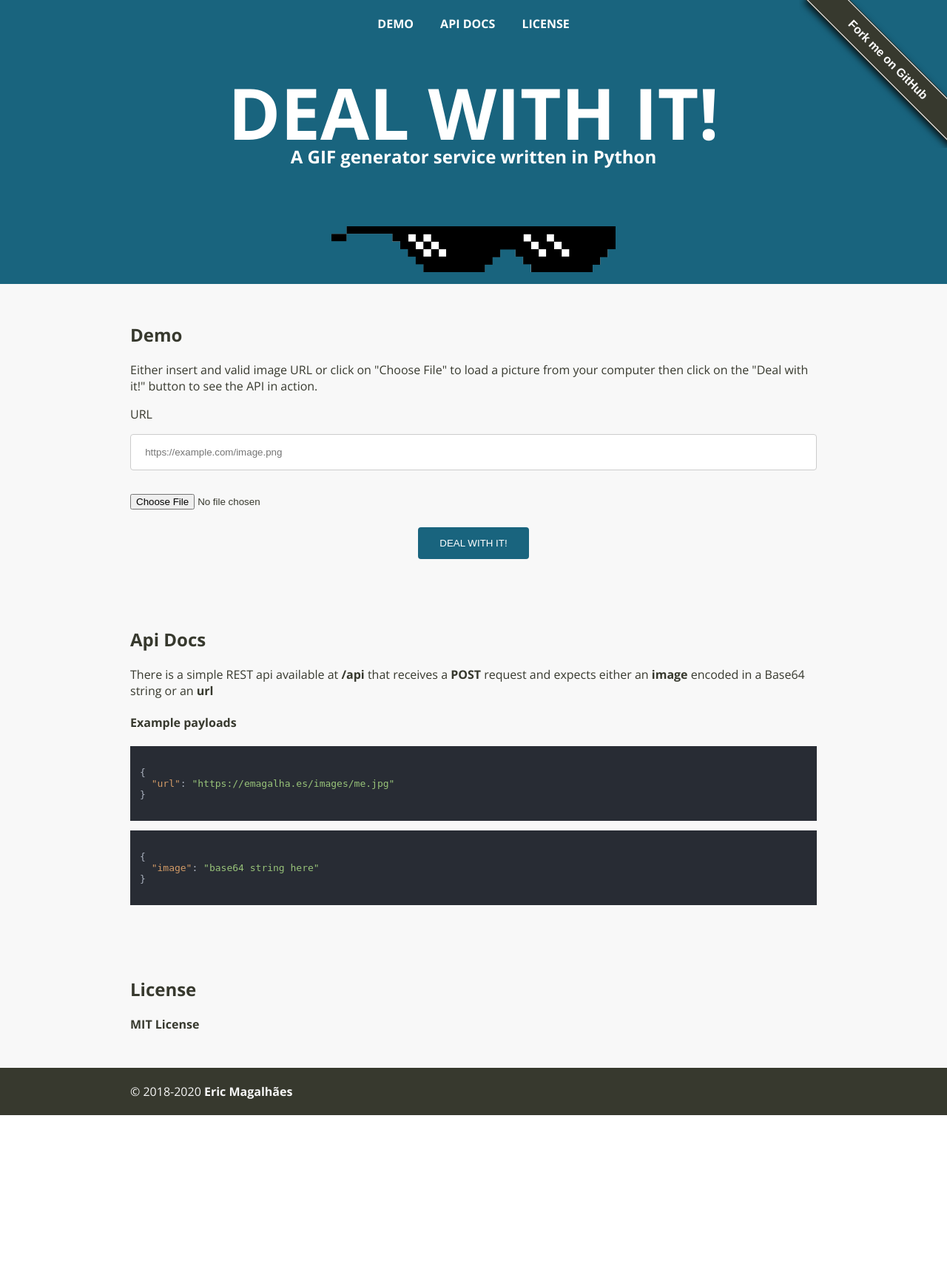
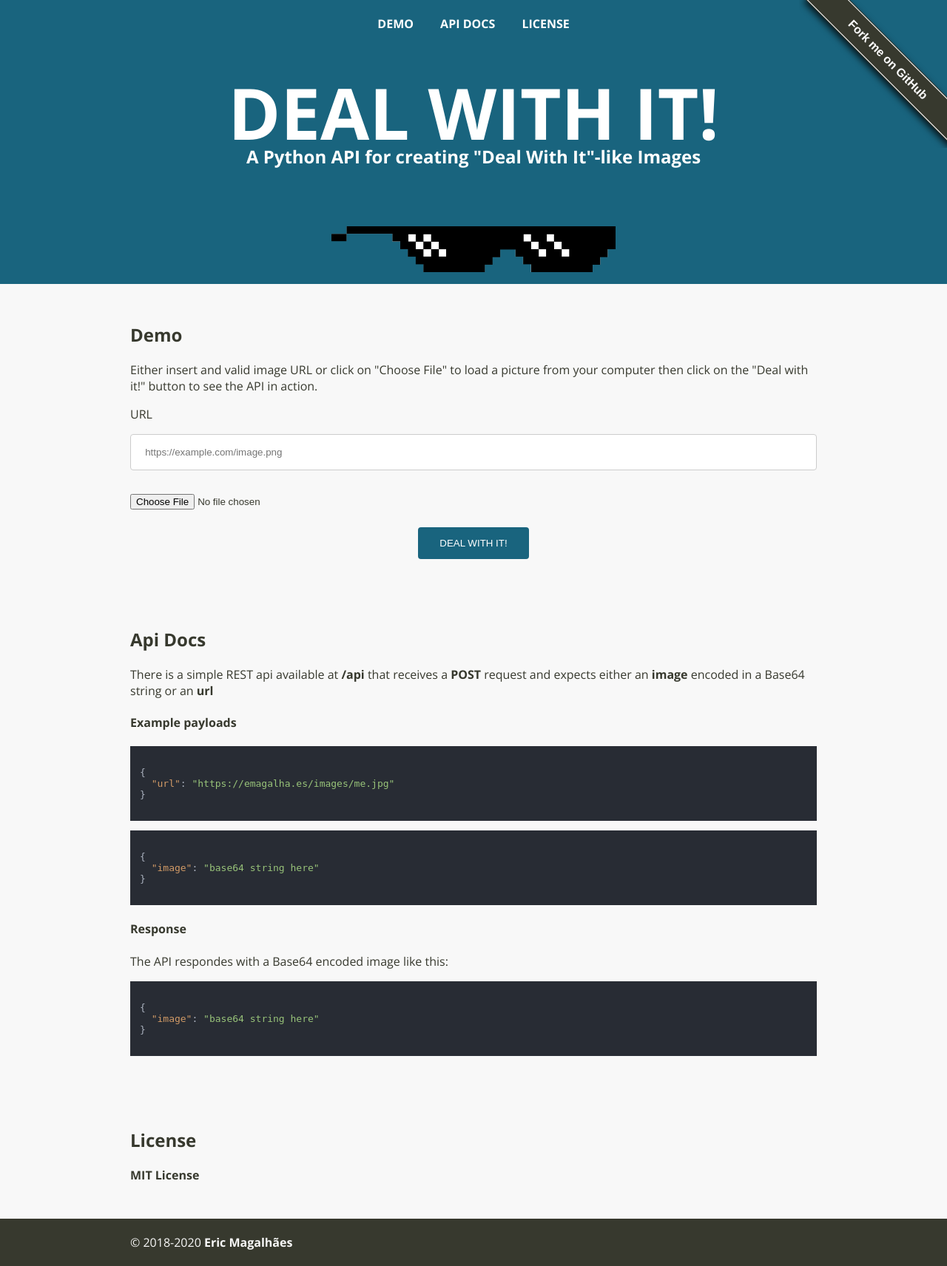
Before and after one commit to ericovis/deal_with_it, a Flask app: page / in a window 1280 px wide. Shown: the whole page at 74% size. Before the commit the page ends 1508 px from the top, so only its background shows below. Run offline with Flask 2, Linux system fonts and the light colour scheme; some libraries are stand-ins or nearby versions.

```diff
--- a/processors.py
+++ b/processors.py
@@ -9,7 +9,7 @@ from math import atan2, degrees
 
 class DealWithItProcessor(object):
     offset = 415/1024
-    img_format = 'GIF'
+    img_format = 'PNG'
     resample = Image.BILINEAR
     glasses = './static/img/glasses.png'
 
--- a/templates/index.html
+++ b/templates/index.html
@@ -25,7 +25,7 @@
             </div>
         </nav>
         <h1>Deal With It!</h1>
-        <h2>A GIF generator service written in Python</h2>
+        <h2>A Python API for creating "Deal With It"-like Images</h2>
     </header>
     <main>
         <section id="demo">
@@ -72,6 +72,17 @@
                 </code></pre>
 
 
+                <h4>Response</h4>
+
+                <p>The API respondes with a Base64 encoded image like this:</p>
+                <pre><code class="json">
+{
+  "image": "base64 string here"
+}
+                </code></pre>
+
+
+
             </div>
         </section>
         <section id="license">
```
Also changed, not shown: .travis.yml (added), README.md.
